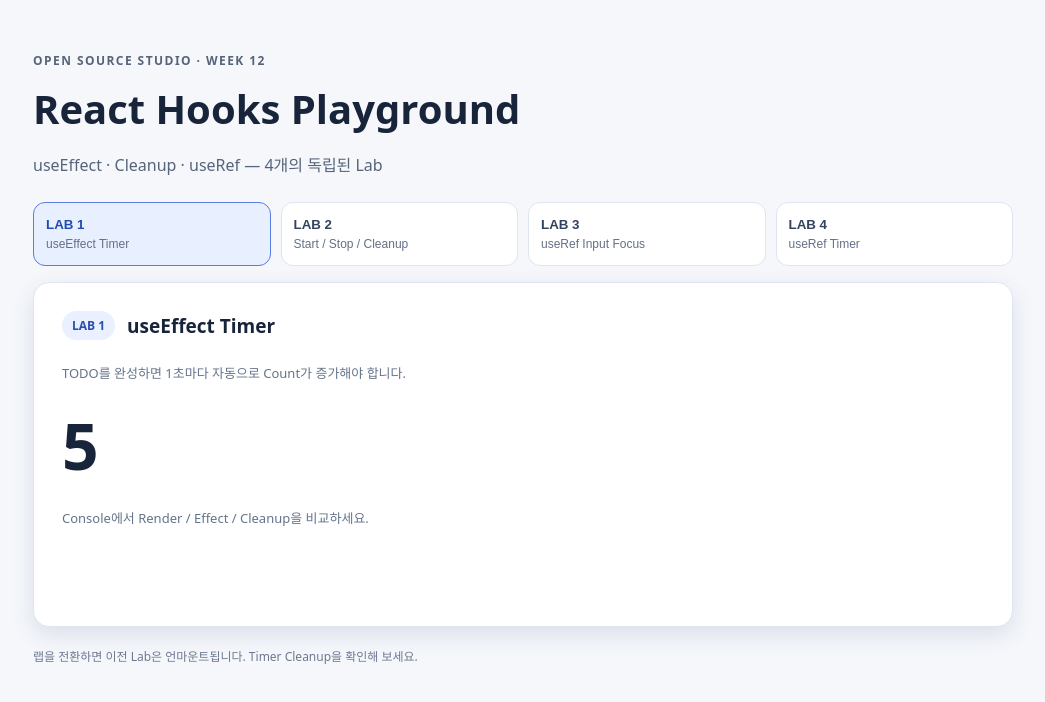
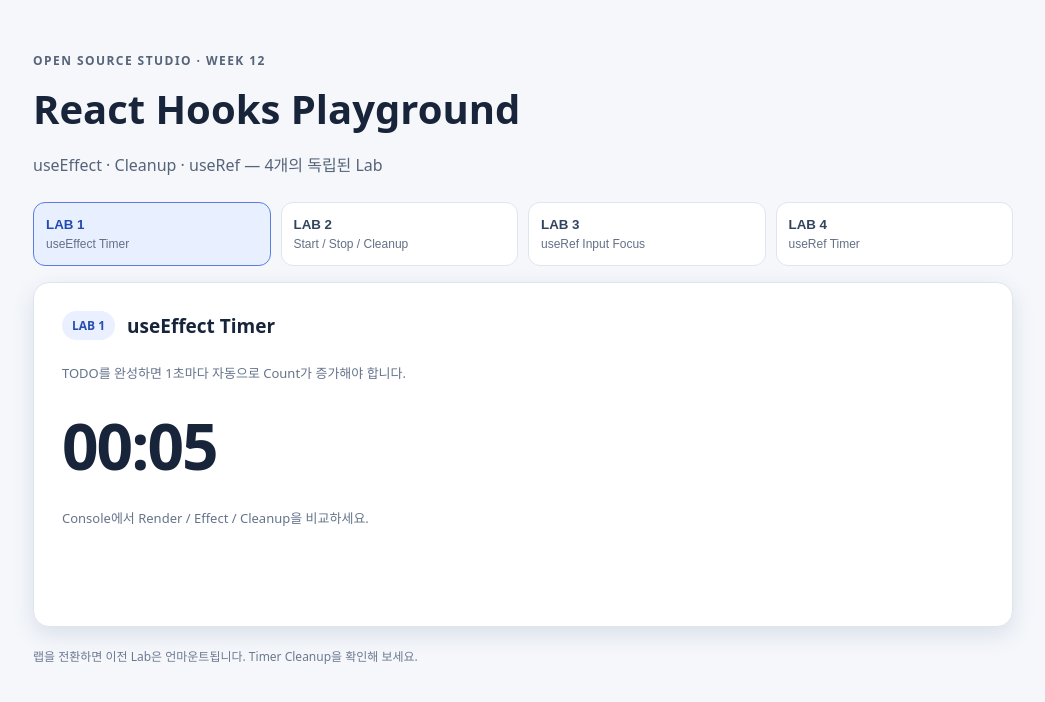
Before and after one commit to juno5626/week12_starter_project, a React (Vite) app: page / in a window 1280 px wide. Shown: the top 702 px of the page, without its empty margins (117-1162 px from the left). Built offline with nearby package versions, Linux system fonts and the light colour scheme.

Commit message:
초/분 기능 도입

```diff
--- a/src/components/Lab1_EffectTimer.jsx
+++ b/src/components/Lab1_EffectTimer.jsx
@@ -1,9 +1,11 @@
 import { useEffect, useState } from 'react';
+import timeCal from './timeCal';
 
 // LAB 1 (Slide 07): useEffect Timer
 export default function Lab1EffectTimer() {
   const [count, setCount] = useState(0);
   console.log('[LAB 1] rendered');
+  const time = timeCal(count);
 
   useEffect(() => {
     // TODO 1: 1초마다 setCount(prev => prev + 1)을 실행할 setInterval 작성
@@ -24,7 +26,7 @@ export default function Lab1EffectTimer() {
   return (
     <div>
       <p className="hint">TODO를 완성하면 1초마다 자동으로 Count가 증가해야 합니다.</p>
-      <div className="count">{count}</div>
+      <div className="count">{time}</div>
       <p className="hint">Console에서 Render / Effect / Cleanup을 비교하세요.</p>
     </div>
   );
--- a/src/components/Lab2_TimerControl.jsx
+++ b/src/components/Lab2_TimerControl.jsx
@@ -1,10 +1,11 @@
-import { useEffect, useState } from 'react';
+import { useEffect, useState } from "react";
+import timeCal from "./timeCal";
 
 // LAB 2 (Slide 10): Timer Start / Stop / Reset
 export default function Lab2TimerControl() {
   const [count, setCount] = useState(0);
   const [running, setRunning] = useState(false);
-
+  const time = timeCal(count);
   useEffect(() => {
     // TODO 1: running이 false면 타이머를 만들지 않기
     // TODO 2: running이 true면 setInterval로 1초마다 count 증가
@@ -13,11 +14,10 @@ export default function Lab2TimerControl() {
     if (!running) {
       return;
     }
-    const timeId = setInterval(()=>{
-      setCount(prev=>prev+1);
-
-    },1000);
-    return() => clearInterval(timeId);
+    const timeId = setInterval(() => {
+      setCount((prev) => prev + 1);
+    }, 1000);
+    return () => clearInterval(timeId);
   }, [running]);
 
   const reset = () => {
@@ -25,19 +25,30 @@ export default function Lab2TimerControl() {
 
     setRunning(false);
     setCount(0);
-
   };
 
   return (
     <div>
-      <p className="status">상태: {running ? 'Running' : 'Stopped'}</p>
-      <div className="count">{count}</div>
+      <p className="status">상태: {running ? "Running" : "Stopped"}</p>
+      <div className="count">{time}</div>
       <div className="controls">
-        <button onClick={() => setRunning(true)} disabled={running}>Start</button>
-        <button className="secondary" onClick={() => setRunning(false)} disabled={!running}>Stop</button>
-        <button className="secondary" onClick={reset}>Reset</button>
+        <button onClick={() => setRunning(true)} disabled={running}>
+          Start
+        </button>
+        <button
+          className="secondary"
+          onClick={() => setRunning(false)}
+          disabled={!running}
+        >
+          Stop
+        </button>
+        <button className="secondary" onClick={reset}>
+          Reset
+        </button>
       </div>
-      <p className="hint">Start/Stop 버튼의 State 변경과 Effect 실행의 관계를 확인하세요.</p>
+      <p className="hint">
+        Start/Stop 버튼의 State 변경과 Effect 실행의 관계를 확인하세요.
+      </p>
     </div>
   );
 }
--- a/src/components/Lab4_RefTimer.jsx
+++ b/src/components/Lab4_RefTimer.jsx
@@ -1,4 +1,5 @@
 import { useEffect, useRef, useState } from 'react';
+import timeCal from "./timeCal";
 
 // LAB 4 (Slide 17): Timer ID를 useRef로 관리
 export default function Lab4RefTimer() {
@@ -6,7 +7,7 @@ export default function Lab4RefTimer() {
   const [running, setRunning] = useState(false);
   // TODO 1: 타이머 ID를 유지할 timerRef 생성 (초기값 null)
   const timerRef = useRef(null);
-
+const time = timeCal(count);
   const start = () => {
     // TODO 2: timerRef.current에 타이머가 있으면 중복 시작 방지
     if(timerRef.current){
@@ -48,7 +49,7 @@ export default function Lab4RefTimer() {
   return (
     <div>
       <p className="status">상태: {running ? 'Running' : 'Stopped'}</p>
-      <div className="count">{count}</div>
+      <div className="count">{time}</div>
       <div className="controls">
         <button onClick={start} disabled={running}>Start</button>
         <button className="secondary" onClick={stop} disabled={!running}>Stop</button>
--- /dev/null
+++ b/src/components/timeCal.jsx
@@ -0,0 +1,11 @@
+export default function timeCal(total){
+
+    let min, sec;
+
+    min = total/60;
+    sec = total%60;
+
+    let time =  String(Math.floor(min)).padStart(2,'0') +":"+ String(sec).padStart(2,'0');
+
+    return time;
+}
```
